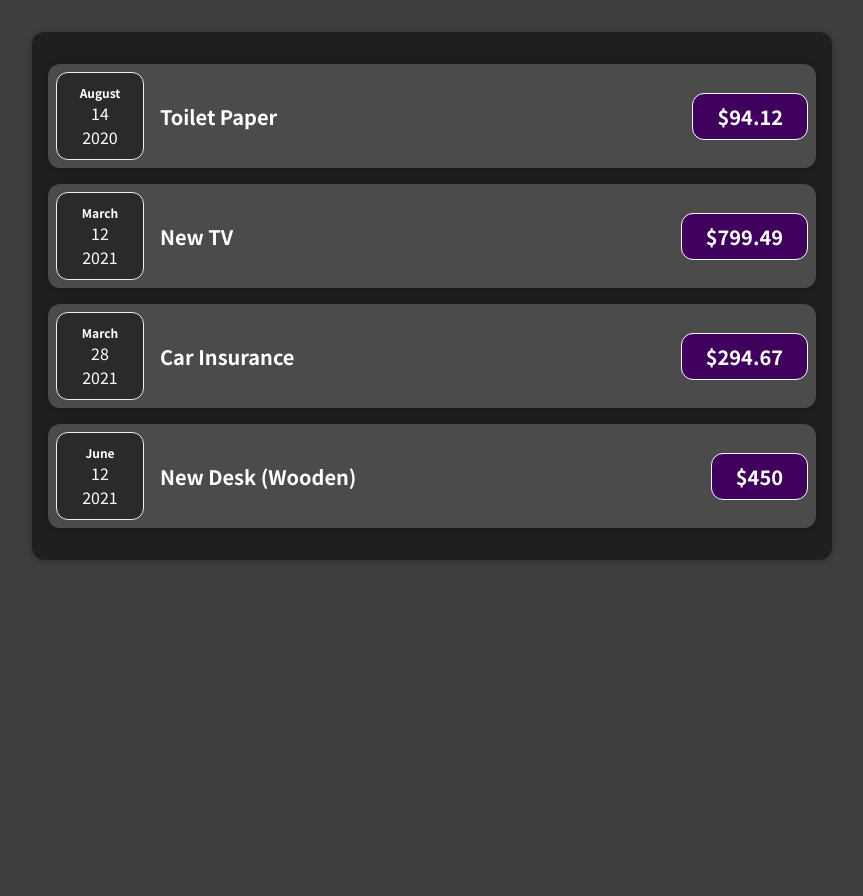
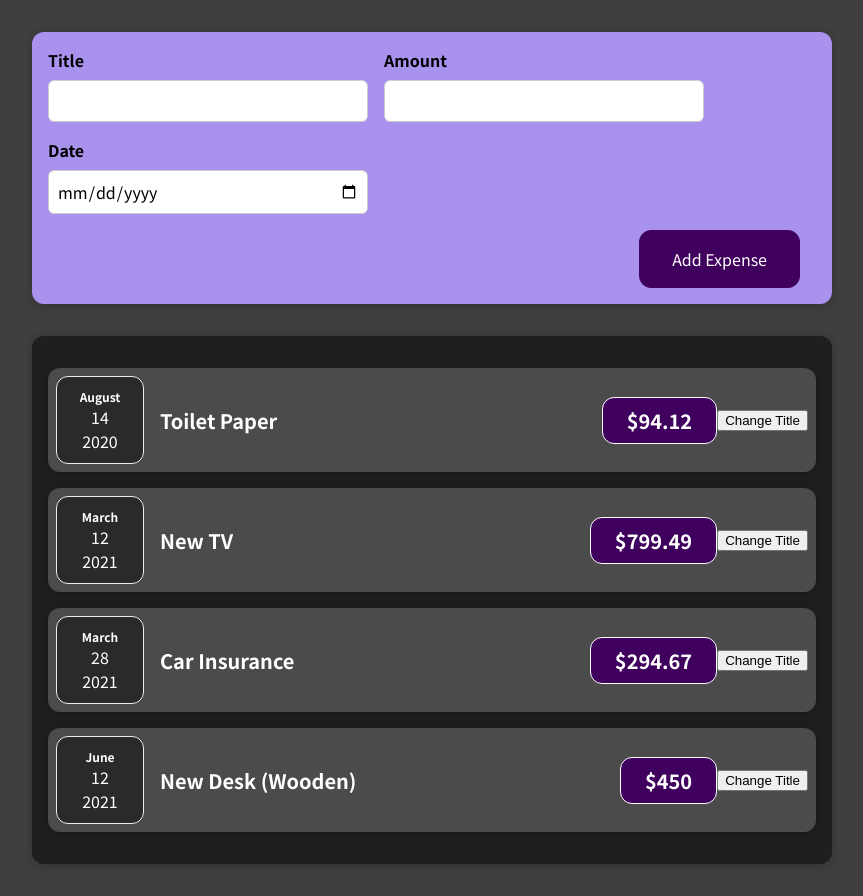
Before and after one commit to Dakota-Leonard/expense-tracker, a React (Create React App) app: page / in a window 1280 px wide. Shown: the whole page, without its empty margins (208-1071 px from the left). Before the commit the page ends 800 px from the top, so only its background shows below. Built offline with nearby package versions, Linux system fonts and the light colour scheme.

Commit message:
Add ExpenseForm component and styling to handle user inputs

```diff
--- a/src/App.js
+++ b/src/App.js
@@ -1,6 +1,7 @@
 import Expenses from './components/Expenses/Expenses';
+import NewExpense from './components/NewExpense/NewExpense';
 
-function App() {
+const App = () => {
   //Dummy Data
   const expenses = [
     {
@@ -26,9 +27,10 @@
 
   return (
     <div>
+      <NewExpense />
       <Expenses expenses={expenses} />
     </div>
   );
-}
+};
 
 export default App;
--- a/src/components/Expenses/ExpenseDate.js
+++ b/src/components/Expenses/ExpenseDate.js
@@ -1,6 +1,6 @@
 import './ExpenseDate.css';
 
-function ExpenseDate(props) {
+const ExpenseDate = props => {
   //Date Formatting
   const month = props.date.toLocaleString('en-US', { month: 'long' });
   const day = props.date.toLocaleString('en-US', { day: '2-digit' });
@@ -13,6 +13,6 @@
       <div className="expense-date-year">{year}</div>
     </div>
   );
-}
+};
 
 export default ExpenseDate;
--- a/src/components/Expenses/ExpenseItem.js
+++ b/src/components/Expenses/ExpenseItem.js
@@ -1,18 +1,27 @@
+import React, { useState } from 'react';
+
 import Card from '../UI/Card';
 import ExpenseDate from './ExpenseDate';
 import './ExpenseItem.css';
 
-function ExpenseItem(props) {
+const ExpenseItem = props => {
+  const [title, setTitle] = useState(props.title);
+
+  const clickHandler = () => {
+    setTitle('Updated!');
+  };
+
   return (
     <Card className="expense-item">
       <ExpenseDate date={props.date} />
       <div className="expense-item_description">
-        <h2>{props.title}</h2>
+        <h2>{title}</h2>
         <div className="expense-item_price">${props.amount}</div>
       </div>
+      <button onClick={clickHandler}>Change Title</button>
     </Card>
   );
-}
+};
 
 //Date of Purchase
 //Title = Description of purchase
--- a/src/components/Expenses/Expenses.js
+++ b/src/components/Expenses/Expenses.js
@@ -2,7 +2,7 @@
 import Card from '../UI/Card';
 import './Expenses.css';
 
-function Expenses(props) {
+const Expenses = props => {
   const expenses = props.expenses;
   return (
     <Card className="expenses">
@@ -18,6 +18,6 @@
       })}
     </Card>
   );
-}
+};
 
 export default Expenses;
--- /dev/null
+++ b/src/components/NewExpense/ExpenseForm.css
@@ -0,0 +1,26 @@
+.new-expense_controls {
+  display: flex;
+  flex-wrap: wrap;
+  gap: 1rem;
+  margin-bottom: 1rem;
+  text-align: left;
+}
+
+.new-expense_control label {
+  font-weight: bold;
+  margin-bottom: 0.5rem;
+  display: block;
+}
+
+.new-expense_control input {
+  font: inherit;
+  padding: 0.5rem;
+  border-radius: 6px;
+  border: 1px solid #ccc;
+  width: 20rem;
+  max-width: 100%;
+}
+
+.new-expense_actions {
+  text-align: right;
+}
--- /dev/null
+++ b/src/components/NewExpense/ExpenseForm.js
@@ -0,0 +1,29 @@
+import './ExpenseForm.css';
+
+const ExpenseForm = () => {
+  return (
+    <form>
+      <div className="new-expense_controls">
+        <div className="new-expense_control">
+          <label>Title</label>
+          <input type="text" />
+        </div>
+
+        <div className="new-expense_control">
+          <label>Amount</label>
+          <input type="number" min="0.01" step="0.01" />
+        </div>
+
+        <div className="new-expense_control">
+          <label>Date</label>
+          <input type="date" />
+        </div>
+      </div>
+      <div className="new-expense_actions">
+        <button type="submit">Add Expense</button>
+      </div>
+    </form>
+  );
+};
+
+export default ExpenseForm;
--- /dev/null
+++ b/src/components/NewExpense/NewExpense.css
@@ -0,0 +1,38 @@
+.new-expense {
+  background-color: #a892ee;
+  padding: 1rem;
+  margin: 2rem auto;
+  width: 50rem;
+  max-width: 95%;
+  border-radius: 12px;
+  text-align: center;
+  box-shadow: 0 1px 8px rgba(0, 0, 0, 0.25);
+}
+
+.new-expense button {
+  font: inherit;
+  cursor: pointer;
+  padding: 1rem 2rem;
+  border: 1px solid #40005d;
+  background-color: #40005d;
+  color: white;
+  border-radius: 12px;
+  margin-right: 1rem;
+}
+
+.new-expense button:hover,
+.new-expense button:active {
+  background-color: #510674;
+  border-color: #510674;
+}
+
+.new-expense button.alternative {
+  color: #220131;
+  border-color: transparent;
+  background-color: transparent;
+}
+
+.new-expense button.alternative:hover,
+.new-expense button.alternative:active {
+  background-color: #ddb3f8;
+}
--- /dev/null
+++ b/src/components/NewExpense/NewExpense.js
@@ -0,0 +1,13 @@
+import './NewExpense.css';
+import ExpenseForm from './ExpenseForm';
+
+//Form for inputs
+const NewExpense = () => {
+  return (
+    <div className="new-expense">
+      <ExpenseForm />
+    </div>
+  );
+};
+
+export default NewExpense;
--- a/src/components/UI/Card.js
+++ b/src/components/UI/Card.js
@@ -1,9 +1,9 @@
+import './Card.css';
 //Used for styling divs
-import './Card.css';
-function Card(props) {
+const Card = props => {
   //Adding classNames to wrapper
   const classes = 'card ' + props.className;
   return <div className={classes}>{props.children}</div>;
-}
+};
 
 export default Card;
```
